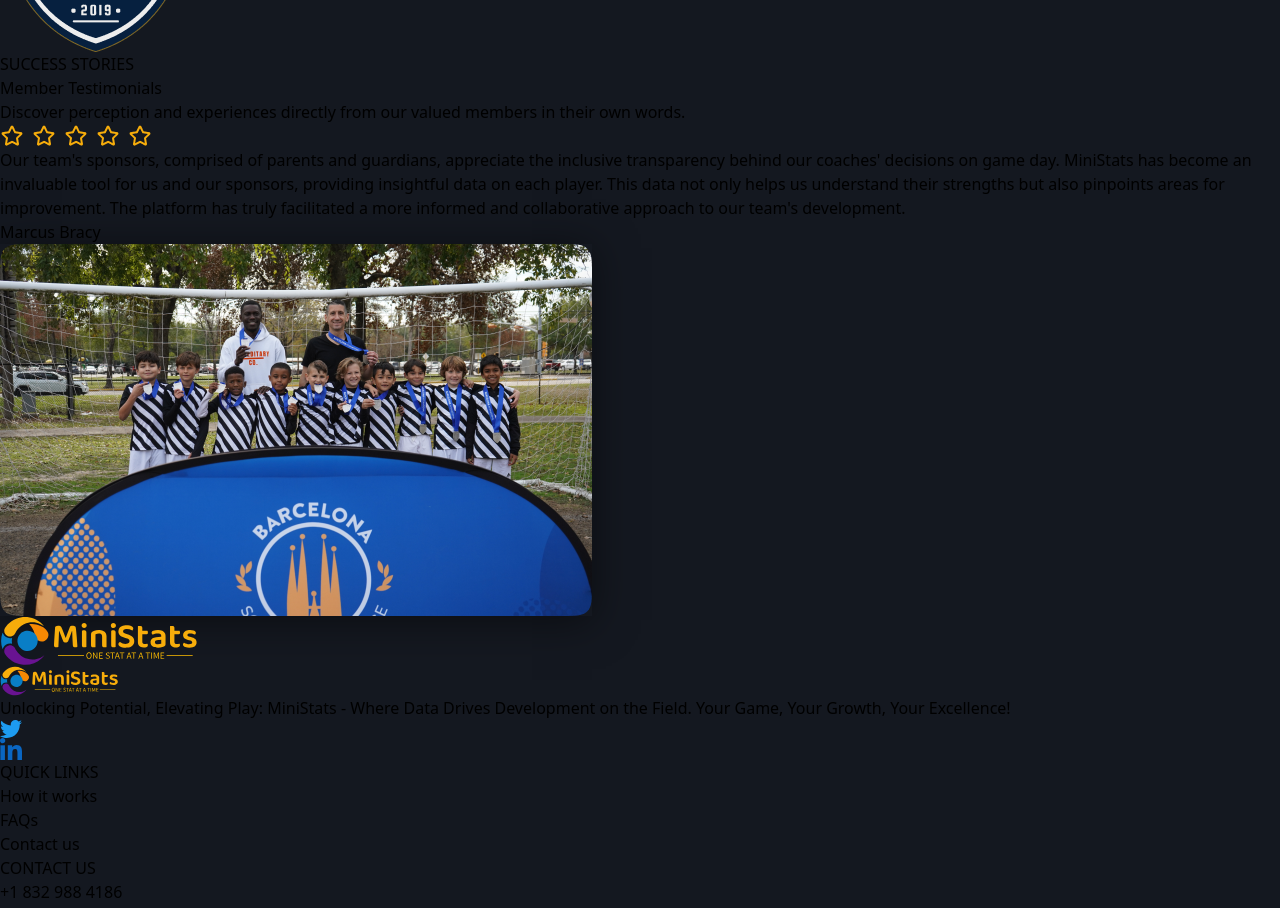
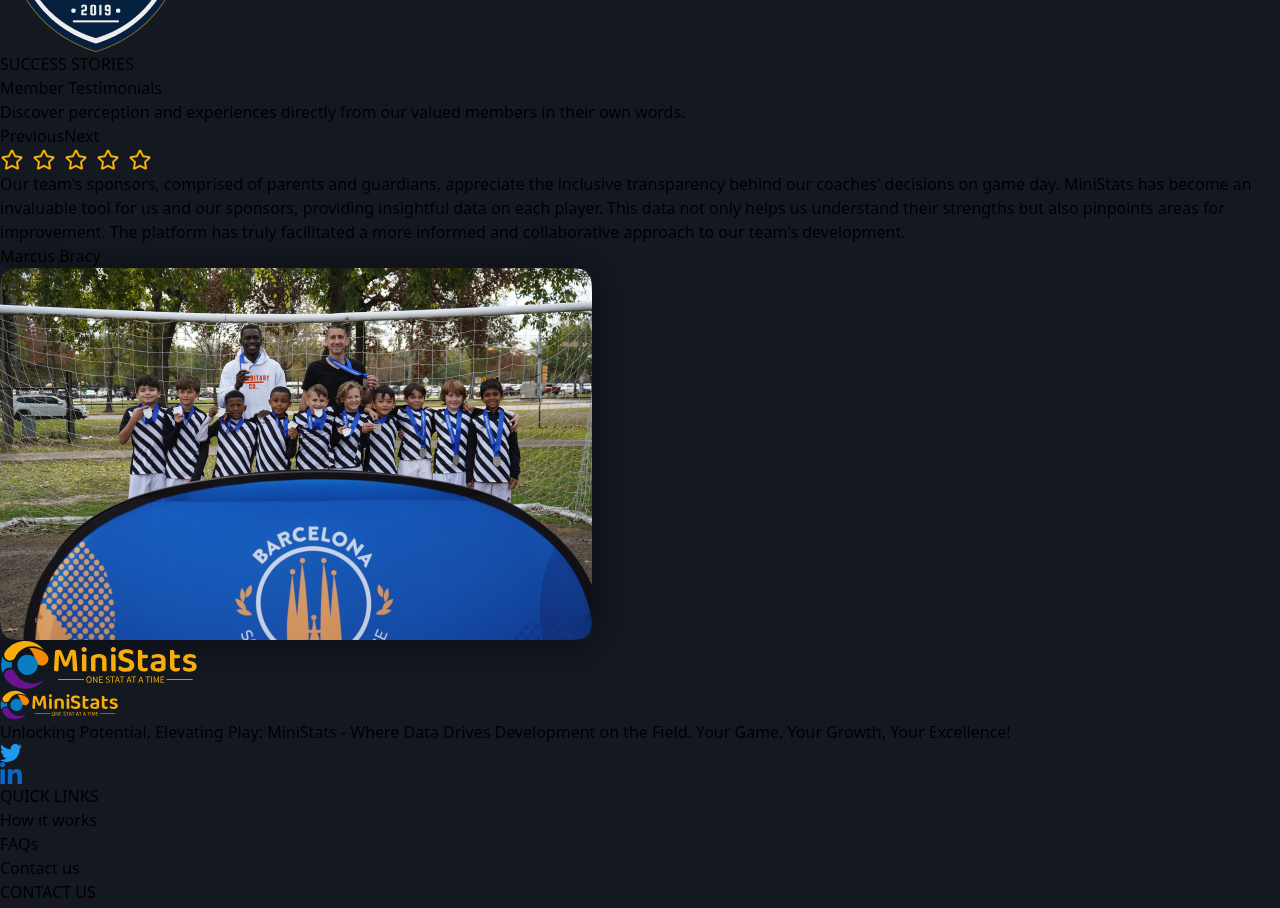
Before and after one commit to devbyishtiaq/ministats, a React (Create React App) app: page / in a window 1280 px wide. Shown: the part 5220-6128 px from the top of the page. Built offline with nearby package versions, Linux system fonts and the light colour scheme.

Commit message:
added indicators for slider

```diff
--- a/src/components/home/Testimonials.jsx
+++ b/src/components/home/Testimonials.jsx
@@ -8,17 +8,30 @@ import {
 
 const Testimonials = () => {
   const [currentSlide, setCurrentSlide] = useState(0);
-  const [index, setIndex] = useState(0);
 
-  useEffect(() => {
-    const interval = setInterval(() => {
-      setCurrentSlide((prevSlide) =>
-        prevSlide === testimonials.length - 1 ? 0 : prevSlide + 1
-      );
-    }, 7000);
+  const nextSlide = () => {
+    setCurrentSlide((prevSlide) =>
+      prevSlide === testimonials.length - 1 ? 0 : prevSlide + 1
+    );
+  };
 
-    return () => clearInterval(interval);
-  }, []);
+  const prevSlide = () => {
+    setCurrentSlide((prevSlide) =>
+      prevSlide === 0 ? testimonials.length - 1 : prevSlide - 1
+    );
+  };
+
+  const renderIndicators = () => {
+    return testimonials.map((_, index) => (
+      <span
+        key={index}
+        className={`w-3 h-3 rounded-full ${
+          index === currentSlide ? "bg-secondary" : "bg-white"
+        }`}
+        onClick={() => setCurrentSlide(index)}
+      />
+    ));
+  };
 
   return (
     <section id="testimonials">
@@ -37,8 +50,12 @@ const Testimonials = () => {
           </p>
         </div>
         {/* slider */}
+        <div className="flex items-center gap-3 justify-end text-white pr-2">
+          <button onClick={prevSlide}>Previous</button>
+          <button onClick={nextSlide}>Next</button>
+        </div>
         <div
-          className={`flex lg:flex-nowrap flex-wrap gap-4 md:gap-12 xl:mt-10 mt-6 transition-opacity duration-700`}
+          className={`flex lg:flex-nowrap flex-wrap gap-4 md:gap-12 xl:mt-8 mt-6 transition-opacity duration-700`}
         >
           <div className="border border-dark-grey py-6 px-6 rounded-lg flex flex-col xl:space-y-4 space-y-3">
             <img src={Stars} className="w-[152px]" alt="" />
@@ -62,6 +79,10 @@ const Testimonials = () => {
               }}
             />
           </div>
+        </div>
+        {/* indicators */}
+        <div className="flex items-center gap-4 justify-center mt-6">
+          {renderIndicators()}
         </div>
       </div>
     </section>
```
